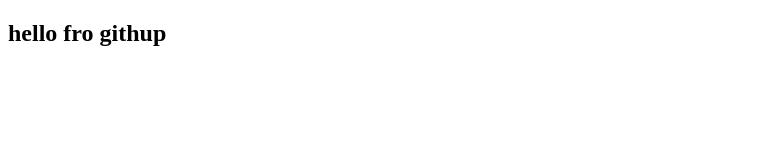
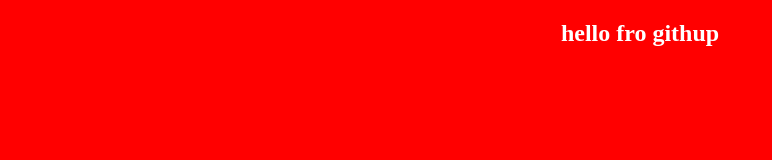
Before and after one commit to moazy9901/my-first-repo, a plain HTML site: page index.html in a window 1280 px wide. Shown: the whole page, without its empty margins (0-772 px from the left). Drawn offline with Linux system fonts and the light colour scheme.

Commit message:
modified html and css files

```diff
--- a/index.html
+++ b/index.html
@@ -3,6 +3,7 @@
 <head>
     <meta charset="UTF-8">
     <meta name="viewport" content="width=device-width, initial-scale=1.0">
+    <link rel="stylesheet" href="style.css">
     <title>Document</title>
 </head>
 <body>
--- a/style.css
+++ b/style.css
@@ -0,0 +1,7 @@
+body{
+    background-color: red;
+}
+h2{
+    color: white;
+    text-align: center;
+}
```
